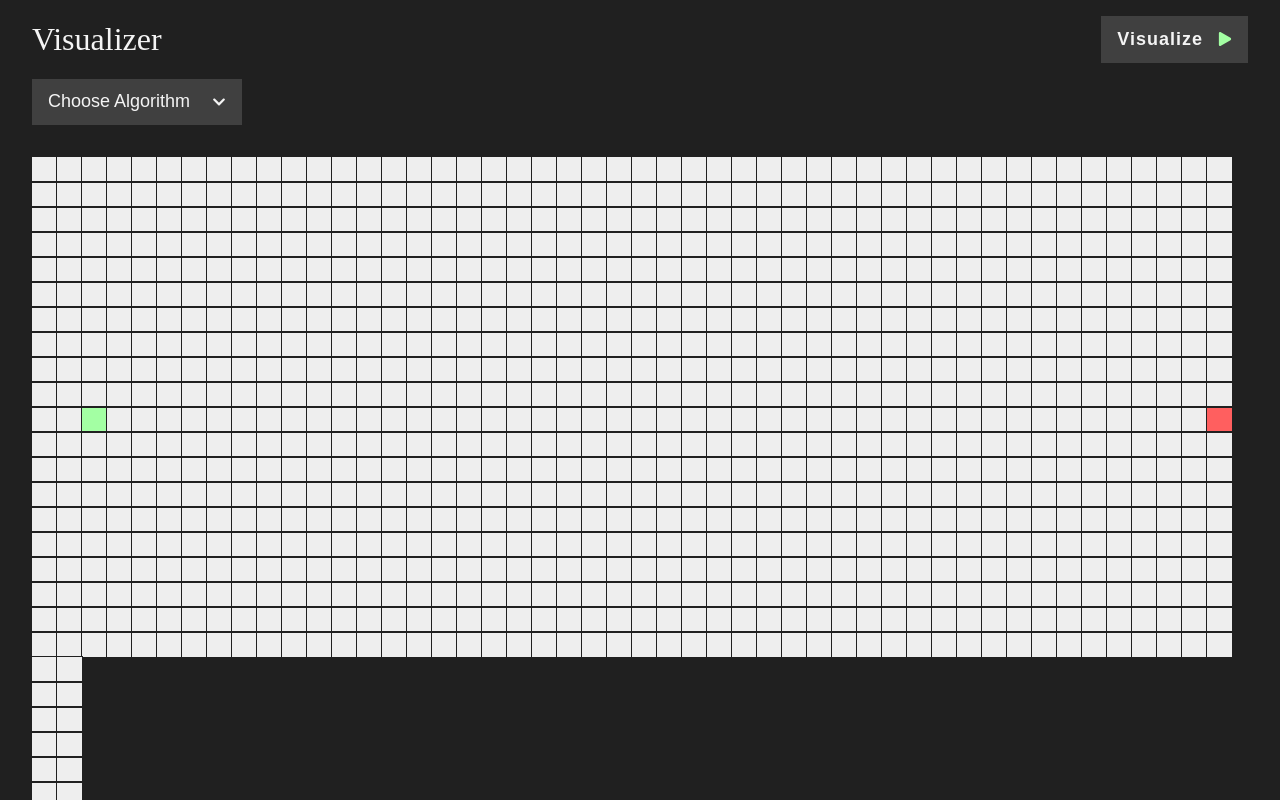
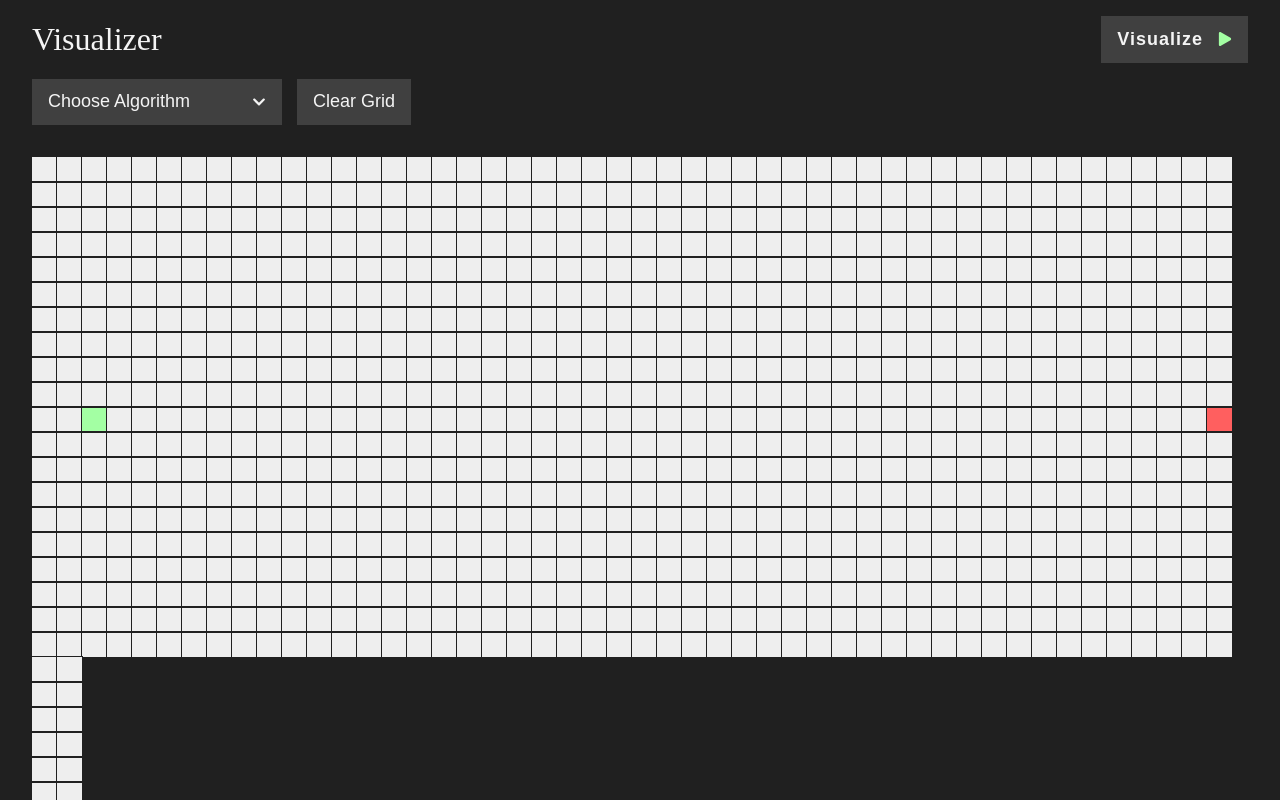
Before and after one commit to kristinev7/SeniorProject, a React (Create React App) app in the folder main/: page / in a window 1280 px wide. Shown: the top 800 px of the page. Built offline with nearby package versions, Linux system fonts and the light colour scheme.

Commit message:
animate bfs and add clear grid feature

```diff
--- a/main/src/components/Grid.jsx
+++ b/main/src/components/Grid.jsx
@@ -2,6 +2,7 @@ import React, { useState, useEffect } from "react";
 import Dropdown from "./Dropdown";
 import { dijkstra, getNodesInShortestPathOrder } from "../algorithms/dijkstra";
 import { astar, getNodesInShortestPathOrderAStar } from "../algorithms/astar";
+import { bfs, getNodesInShortestPathOrderBFS } from "../algorithms/bfs";
 
 const startNodeRows = 2;
 const startNodeCols = 10;
@@ -86,11 +87,11 @@ export default function Grid({
                 if (i >= nodesInShortestPathOrder.length) {
                     clearInterval(interval);
                     resolve();
+                    setVisualize(false);
+                    setIsReady(false);
                 }
             }, 20);
         });
-        // setVisualize(false);
-        // setIsReady(false);
     };
 
     const animate = (visitedNodesInOrder) => {
@@ -136,6 +137,17 @@ export default function Grid({
         return;
     };
 
+    const visualizeBFS = async () => {
+        const startNode = grid[startNodeRows][startNodeCols];
+        const endNode = grid[endNodeRows][endNodeCols];
+        const visitedNodesInOrder = bfs(grid, startNode, endNode);
+        const nodesInShortestPath = getNodesInShortestPathOrderBFS(endNode);
+
+        await animate(visitedNodesInOrder);
+        await animateShortestPath(nodesInShortestPath);
+
+        return;
+    };
     const visualizeAlgo = (algorithm) => {
         switch (algorithm) {
             case "Dijkstra":
@@ -144,6 +156,10 @@ export default function Grid({
 
             case "A* Pathfinding":
                 visualizeAStar();
+                break;
+            case "Breath First Search":
+                visualizeBFS();
+                break;
             default:
                 break;
         }
@@ -153,13 +169,32 @@ export default function Grid({
         visualizeAlgo(algorithm);
     }
 
+    const clearGrid = () => {
+        for (let row = 0; row < grid.length; row++) {
+            for (let col = 0; col < grid[row].length; col++) {
+                if (grid[row][col].startNode || grid[row][col].endNode)
+                    continue;
+                document.getElementById(`${gridName}-${row}-${col}`).className =
+                    "node";
+            }
+        }
+
+        let newGrid = getInitialGrid();
+        setGrid(newGrid);
+    };
+
     return (
         <>
-            <Dropdown
-                setAlgorithm={setAlgorithm}
-                visualize={visualize}
-                setIsReady={setIsReady}
-            />
+            <div className="Grid-Controller">
+                <Dropdown
+                    setAlgorithm={setAlgorithm}
+                    visualize={visualize}
+                    setIsReady={setIsReady}
+                />
+                <button className="btn" onClick={clearGrid}>
+                    Clear Grid
+                </button>
+            </div>
             <div className="Grid">
                 {grid.map((row, i) => {
                     return (
--- a/main/src/styles/App.css
+++ b/main/src/styles/App.css
@@ -28,7 +28,6 @@ body {
     font-size: 2rem;
 }
 .nav-button {
-    font-size: 18px;
     font-weight: bold;
     letter-spacing: 1px;
     display: flex;
@@ -45,8 +44,7 @@ body {
 .dropdown {
     position: relative;
     z-index: 2;
-    margin-bottom: 2rem;
-    width: 210px;
+    width: 250px;
 }
 .dropdown-toggle {
     display: flex;
@@ -86,6 +84,7 @@ body {
     cursor: pointer;
 }
 .btn {
+    font-size: 18px;
     padding: 0.8rem 1rem;
     border: none;
     background-color: var(--clr-2);
@@ -126,6 +125,12 @@ main {
     /* max-width: 720px;
     max-height: 500px; */
 }
+.Grid-Controller {
+    display: flex;
+    align-items: center;
+    gap: 15px;
+    margin-bottom: 2rem;
+}
 .node {
     width: 25px;
     height: 25px;
@@ -135,6 +140,18 @@ main {
 }
 .wall {
     background-color: var(--clr-2);
+    animation: scale 200ms ease;
+}
+@keyframes scale {
+    0% {
+        transform: scale(1);
+    }
+    50% {
+        transform: scale(1.5);
+    }
+    100% {
+        transform: scale(1);
+    }
 }
 .start-node {
     background-color: rgb(163, 255, 163);
```
